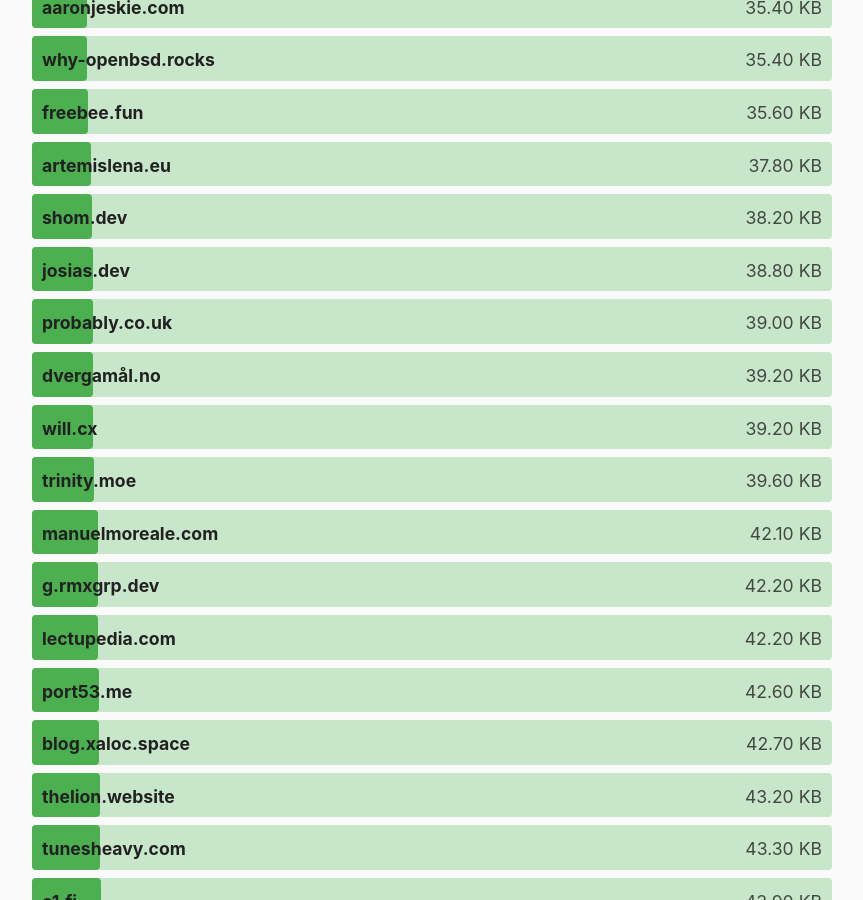
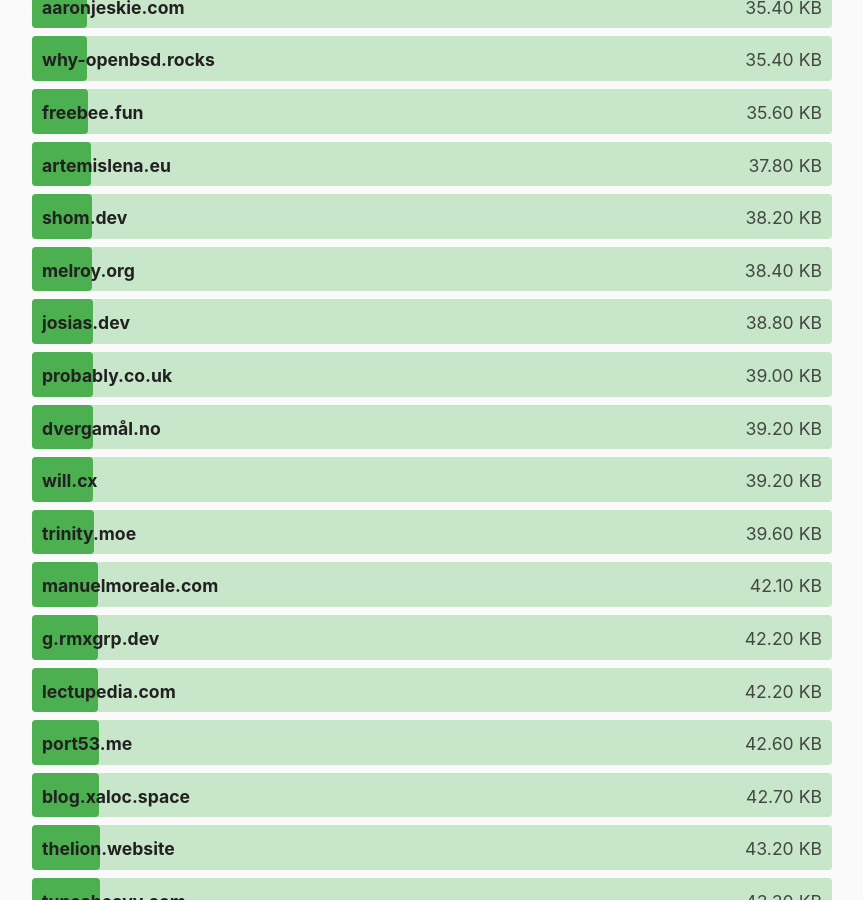
Before and after one commit to kevquirk/512kb.club, a Jekyll site: the page built from index.md, in a window 1280 px wide and 900 px high, scrolled down 9583 px. Shown: the whole window, without its empty margins (208-1071 px from the left). Built offline with Jekyll 4.4.1, drawn with Linux system fonts in a browser that asks for light colours.

Commit message:
Add melroy.org
Behold, a nice looking homepage under 40kb!? Wauw

```diff
--- a/_data/sites.yml
+++ b/_data/sites.yml
@@ -1293,6 +1293,11 @@
   size: 152
   last_checked: 2022-03-17
 
+- domain: melroy.org
+  url: https://melroy.org
+  size: 38.4
+  last_checked: 2022-05-04
+
 - domain: meribold.org
   url: https://meribold.org/
   size: 19.7
```
